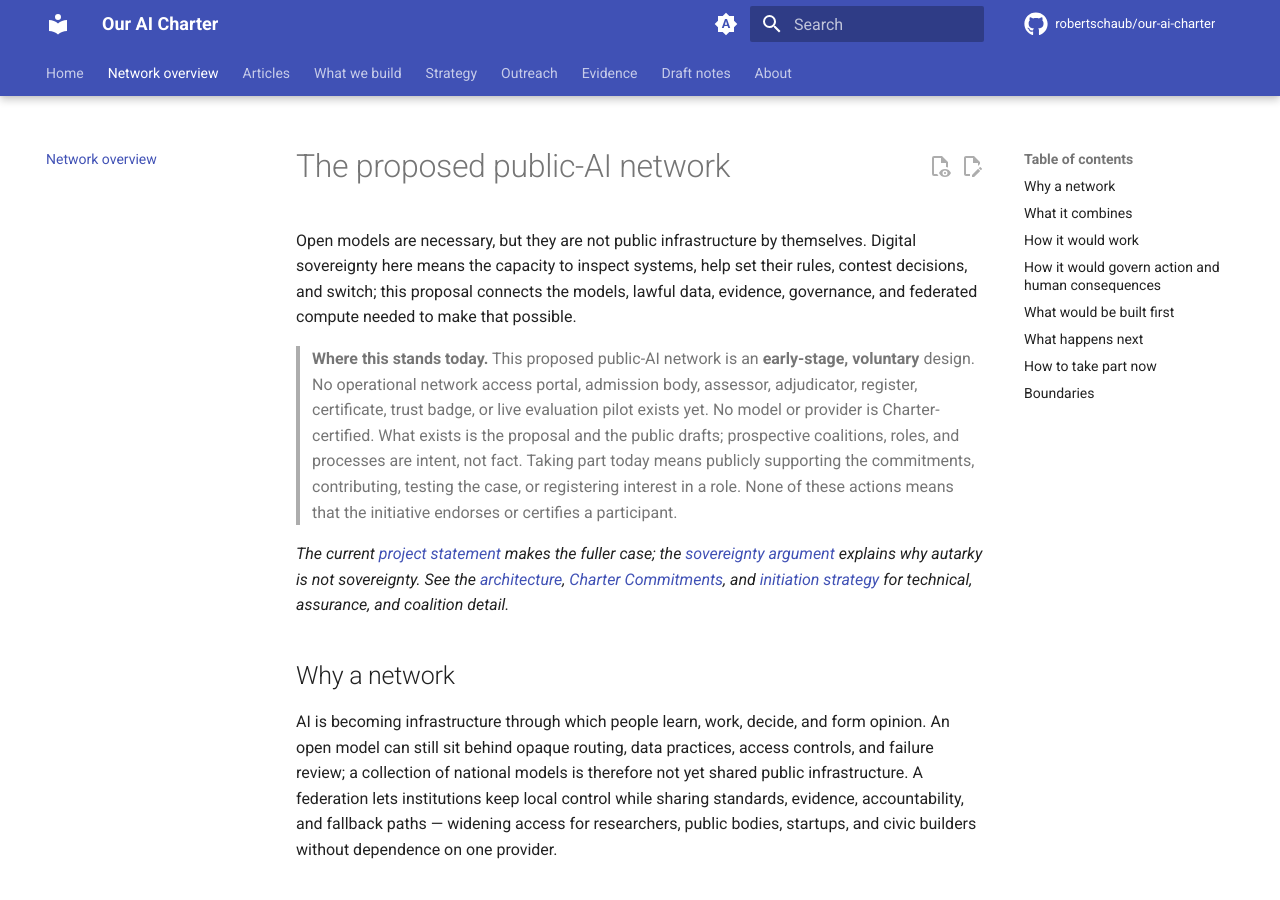
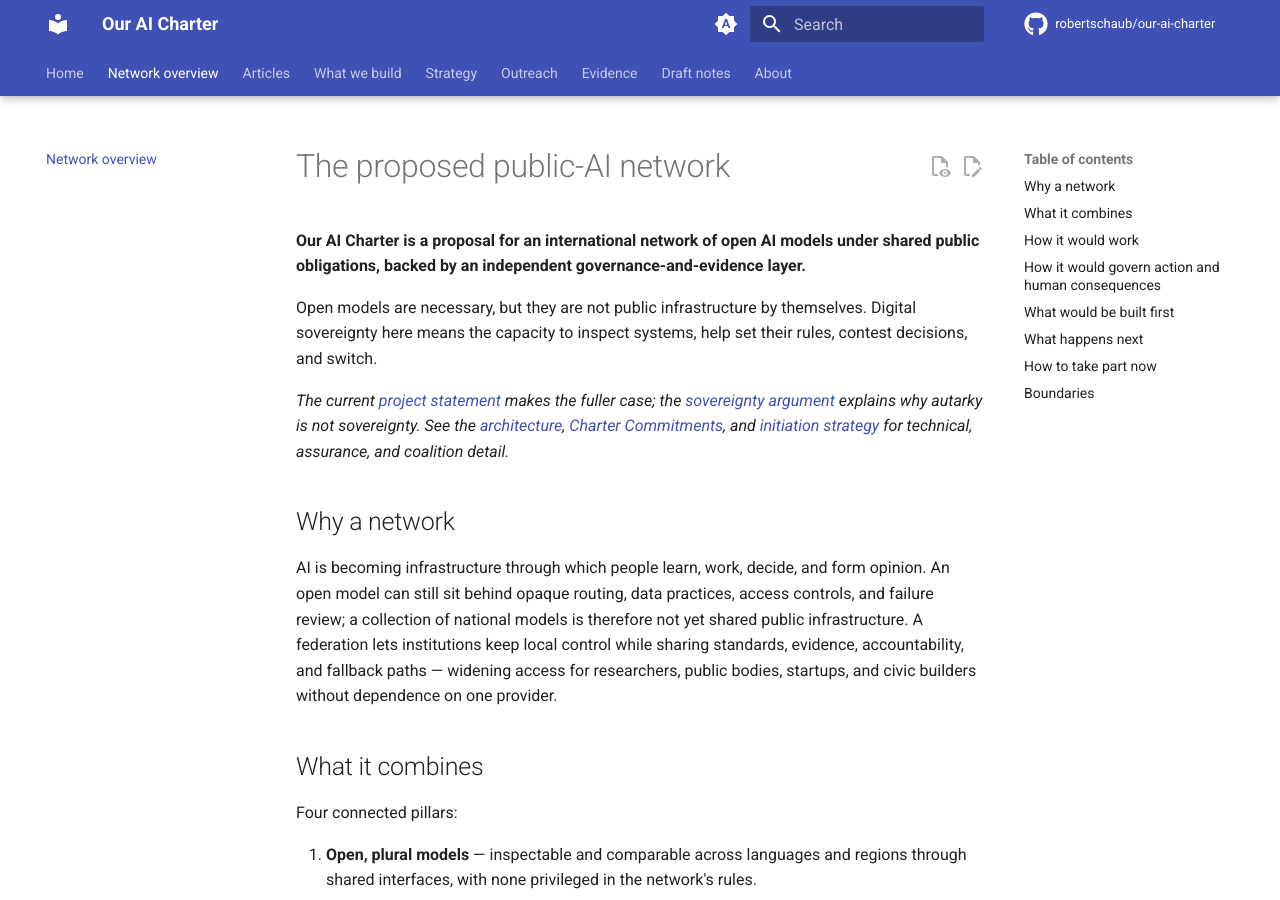
Before and after one commit to robertschaub/our-ai-charter, an MkDocs documentation site: the page built from docs/network-overview.md, in a window 1280 px wide and 900 px high. Built offline with MkDocs 1.6.1 and Material for MkDocs 9.7.7, drawn with Linux system fonts in a browser that asks for light colours; plug-ins that fetch from the network failed and are left out; comment, search, counter and statistics services are not loaded; some of the changed text lies outside the part shown.

Commit message:
docs(network): foreground network proposition

```diff
--- a/docs/network-overview.md
+++ b/docs/network-overview.md
@@ -5,9 +5,9 @@ description: Why a public-AI network is needed, what it would add, how it would
 
 # The proposed public-AI network
 
-Open models are necessary, but they are not public infrastructure by themselves. Digital sovereignty here means the capacity to inspect systems, help set their rules, contest decisions, and switch; this proposal connects the models, lawful data, evidence, governance, and federated compute needed to make that possible.
+**Our AI Charter is a proposal for an international network of open AI models under shared public obligations, backed by an independent governance-and-evidence layer.**
 
-> **Where this stands today.** This proposed public-AI network is an **early-stage, voluntary** design. No operational network access portal, admission body, assessor, adjudicator, register, certificate, trust badge, or live evaluation pilot exists yet. No model or provider is Charter-certified. What exists is the proposal and the public drafts; prospective coalitions, roles, and processes are intent, not fact. Taking part today means publicly supporting the commitments, contributing, testing the case, or registering interest in a role. None of these actions means that the initiative endorses or certifies a participant.
+Open models are necessary, but they are not public infrastructure by themselves. Digital sovereignty here means the capacity to inspect systems, help set their rules, contest decisions, and switch.
 
 *The current [project statement](Published/our-ai-charter-public-ai-infrastructure.md) makes the fuller case; the [sovereignty argument](Published/swiss-autarky-illusion.md) explains why autarky is not sovereignty. See the [architecture](Infrastructure/architecture.md), [Charter Commitments](Assurance/Framework/charter-commitments.md), and [initiation strategy](Strategy/initiation-strategy.md) for technical, assurance, and coalition detail.*
 
```
Also changed, not shown: other parts of docs/network-overview.md (+5 -1 lines), CHANGELOG.md (+1 -1 lines).
